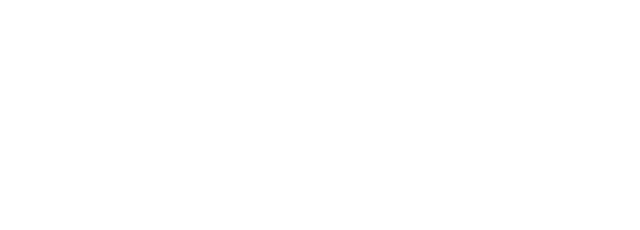
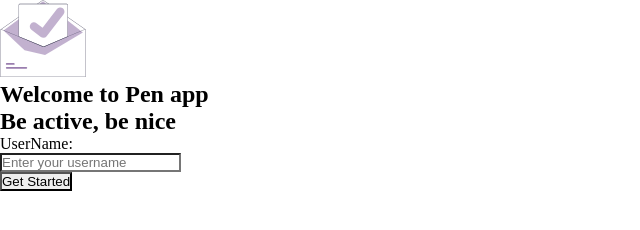
Before and after one commit to GSG-FC03/Team3-ToDoApp, a plain HTML site: page index.html in a window 1280 px wide. Shown: the whole page, without its empty margins (0-640 px from the left). Drawn offline with Linux system fonts and the light colour scheme.

Commit message:
Create main page html file >Relates #7

```diff
--- a/index.html
+++ b/index.html
@@ -10,8 +10,33 @@
 </head>
 <body>
 
-<div>
+    <section class="headingSection">
+      <div class="photo">
+        <svg xmlns="http://www.w3.org/2000/svg" width="86" height="77" viewBox="0 0 86 77">
+            <g id="image" transform="translate(0 0)">
+              <path id="Path_5" data-name="Path 5" d="M405.34,223.609a.151.151,0,0,1-.086-.027L363.527,194.6a.758.758,0,0,0-.864,0l-41.426,28.982a.151.151,0,1,1-.173-.246l41.426-28.982a1.062,1.062,0,0,1,1.21,0l41.726,28.984a.15.15,0,0,1-.086.274Z" transform="translate(-320.094 -194.163)" fill="#3f3d56"/>
+              <path id="Path_6" data-name="Path 6" d="M23.264,37.541,62.8,8.319l39.832,31.3L64.832,61.967,44.313,57.3Z" transform="translate(-19.754 -7.067)" fill="#9a7eaf" opacity="0.6"/>
+              <path id="Path_7" data-name="Path 7" d="M374.21,640.429H354.68a.91.91,0,1,1,0-1.82h19.53a.91.91,0,1,1,0,1.82Z" transform="translate(-347.918 -571.727)" fill="#9a7eaf"/>
+              <path id="Path_8" data-name="Path 8" d="M361.687,614.429H354.68a.91.91,0,1,1,0-1.82h7.007a.91.91,0,1,1,0,1.82Z" transform="translate(-347.918 -549.639)" fill="#9a7eaf"/>
+              <path id="Path_9" data-name="Path 9" d="M464.313,263.148a1.142,1.142,0,0,1-.433-.085l-24.38-10.09V221.39a1.056,1.056,0,0,1,1.056-1.053h46.772a1.056,1.056,0,0,1,1.056,1.053V253l-.046.02-23.579,10.043A1.151,1.151,0,0,1,464.313,263.148Z" transform="translate(-420.716 -216.398)" fill="#fff"/>
+              <path id="Path_10" data-name="Path 10" d="M463.889,262.8a1.221,1.221,0,0,1-.462-.09L439,252.6V220.966a1.131,1.131,0,0,1,1.132-1.129H486.9a1.131,1.131,0,0,1,1.132,1.129v31.655L464.364,262.7A1.226,1.226,0,0,1,463.889,262.8ZM439.3,252.4l24.24,10.032a.925.925,0,0,0,.7,0l23.487-10V220.966a.83.83,0,0,0-.83-.828H440.132a.83.83,0,0,0-.83.828Z" transform="translate(-420.291 -215.974)" fill="#3f3d56"/>
+              <path id="Path_11" data-name="Path 11" d="M399.944,387.837h-.03l-17.321,7.377-23.7,10.093a.766.766,0,0,1-.585,0l-24.45-10.117-17.746-7.344-.027-.012h-.03A1.056,1.056,0,0,0,315,388.89v45.748a1.056,1.056,0,0,0,1.056,1.053h83.888A1.056,1.056,0,0,0,401,434.638V388.89A1.056,1.056,0,0,0,399.944,387.837Zm.754,46.8a.754.754,0,0,1-.754.753H316.056a.754.754,0,0,1-.754-.752V388.89a.755.755,0,0,1,.726-.752l17.832,7.38,24.333,10.071a1.077,1.077,0,0,0,.821,0l23.579-10.043,17.381-7.4a.756.756,0,0,1,.724.752Z" transform="translate(-315 -358.692)" fill="#3f3d56"/>
+              <path id="Path_12" data-name="Path 12" d="M525.923,274a4.156,4.156,0,0,1-2.5-.827l-.045-.033-9.4-7.179a4.17,4.17,0,1,1,5.081-6.614l6.089,4.657,14.39-18.719a4.184,4.184,0,0,1,5.856-.771l-.09.121.092-.119a4.163,4.163,0,0,1,.773,5.841l-16.927,22.017A4.183,4.183,0,0,1,525.923,274Z" transform="translate(-482.57 -236.208)" fill="#9a7eaf" opacity="0.6"/>
+            </g>
+          </svg>
+        </div>
+        <h1>Welcome to <span id="AppName">Pen</span> app</h1>
+        <h2>Be active, be nice</h2>
+    </section>
 
+    <section class="enterNameSection">
+        <form>
+            <label for="name">UserName:</label><br>
+            <input type="text" id="name" name="name" placeholder="Enter your username" required><br>
+
+            <a href=""><button id="startButton" >Get Started</button></a>
+          </form>
+        </section>
 </body>
 
 <script src="./js/main.js"></script>
```
